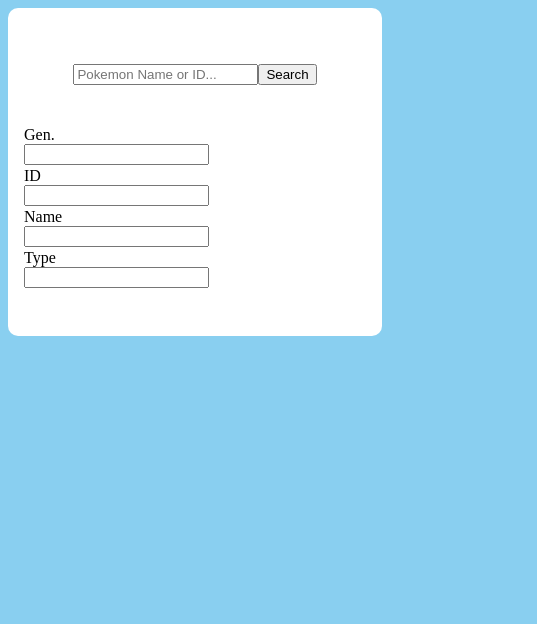
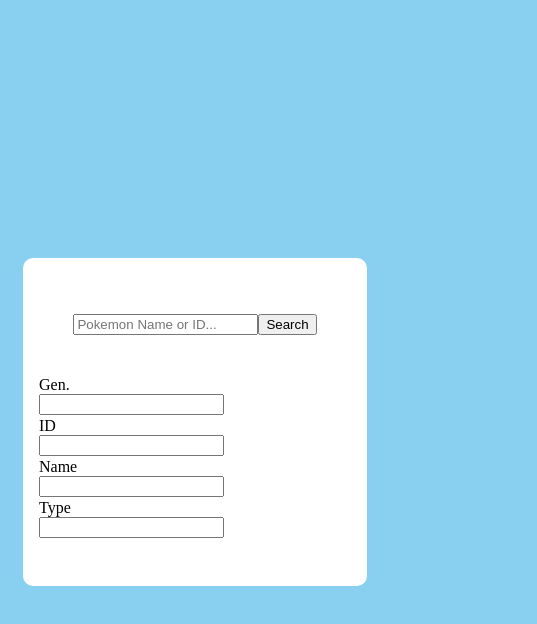
Before and after one commit to joemas08/pokemon-react-project, a React (Vite) app: page / in a window 390 px wide. Shown: the top 624 px of the page, 537 px wide, since content can reach past the window. Built offline with nearby package versions, Linux system fonts and the light colour scheme.

Commit message:
center display box

```diff
--- a/src/PokemonPage.css
+++ b/src/PokemonPage.css
@@ -3,10 +3,21 @@
 }
 
 .form {
-  max-width: 1280px;
+  width: 1000px;
   padding: 1rem;
   background-color: white;
   margin: auto;
+  position: absolute;
+  top: 50%;
+  left: 50%;
+  transform: translate(-50%, -50%);
+}
+
+/* Media query for screens smaller than 768 pixels */
+@media screen and (max-width: 768px) {
+  .form {
+    width: 80%; /* Set a different width for smaller screens, e.g., full width */
+  }
 }
 
 .searchInput {
--- a/src/PokemonPage.tsx
+++ b/src/PokemonPage.tsx
@@ -37,8 +37,8 @@
   }
 
   const handleInputChange = (event: ChangeEvent<HTMLInputElement>): void => {
-    if (event.target.value != "") {
-        setPokemon(event.target.value)
+    if (event.target.value != '') {
+      setPokemon(event.target.value)
     }
   }
 
```
